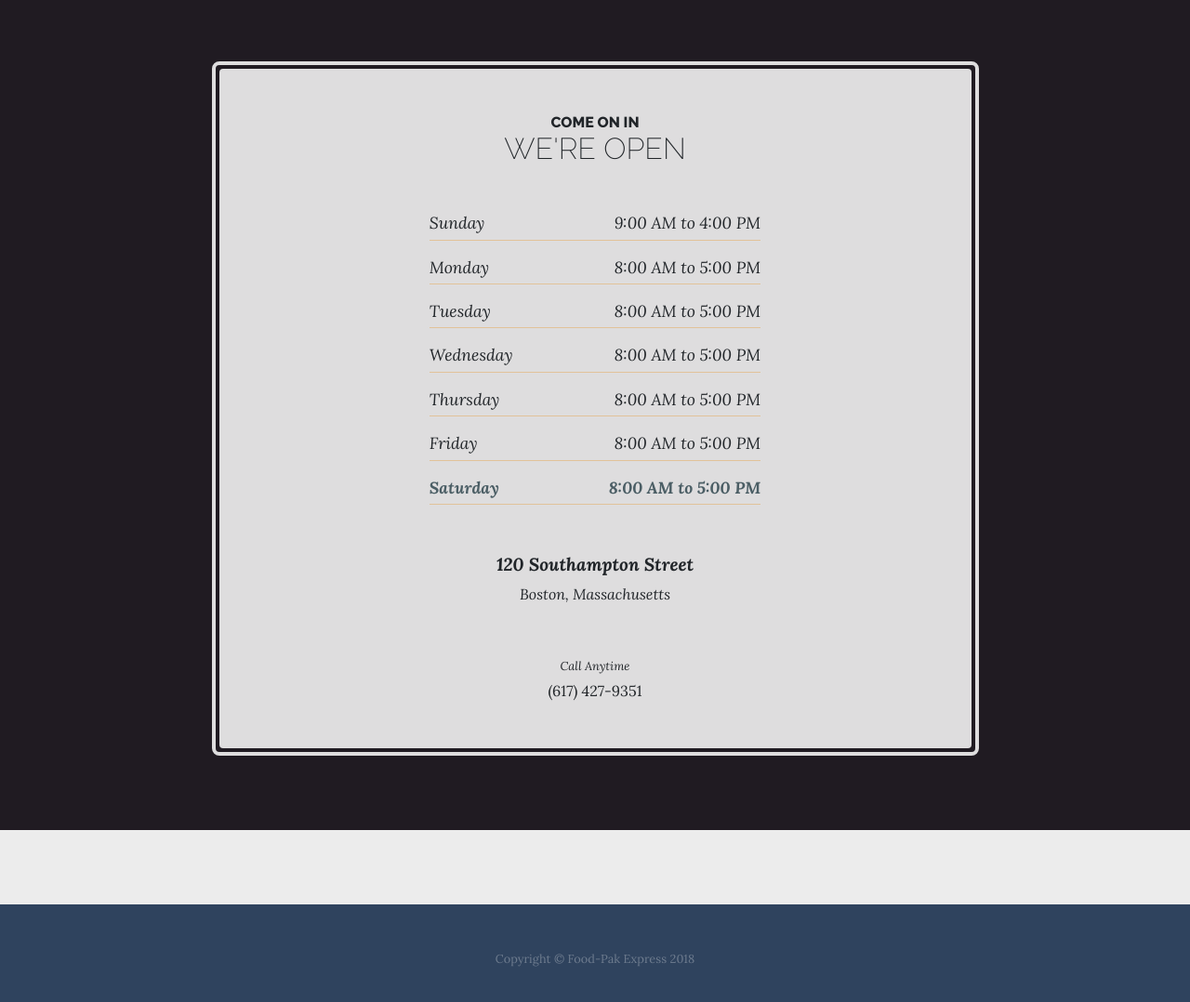
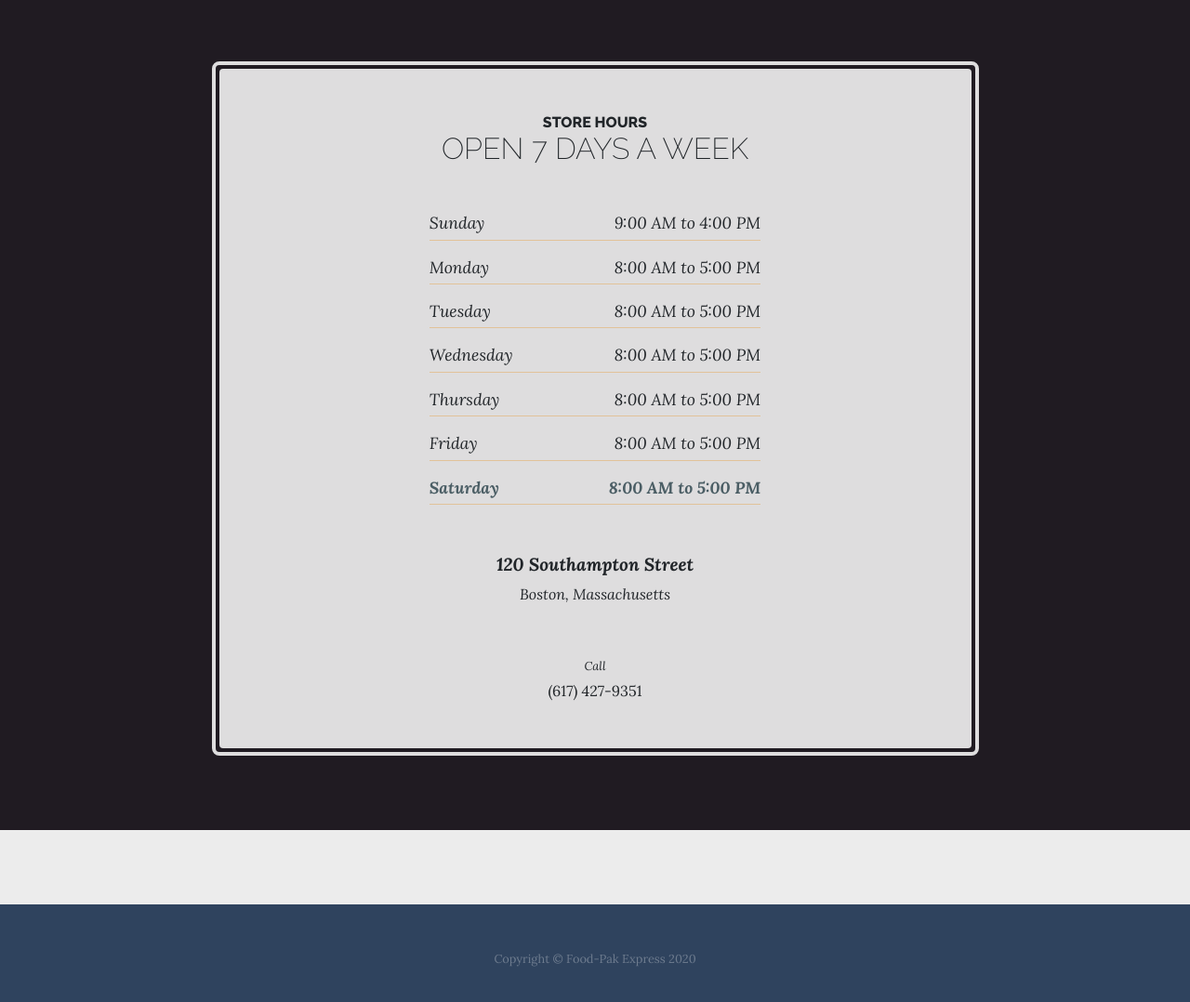
Before and after one commit to foodpakexpress/foodpakexpress.github.io, a website: page store.html in a window 1280 px wide. Shown: the part 480-1558 px from the top of the page at 93% size. Drawn offline with Linux system fonts and the light colour scheme.

Commit message:
Updated store info page

```diff
--- a/store.html
+++ b/store.html
@@ -62,8 +62,8 @@
           <div class="col-xl-9 mx-auto">
             <div class="cta-inner text-center rounded">
               <h2 class="section-heading mb-5">
-                <span class="section-heading-upper">Come On In</span>
-                <span class="section-heading-lower">We're Open</span>
+                <span class="section-heading-upper">Store Hours</span>
+                <span class="section-heading-lower">Open 7 days a week</span>
               </h2>
               <ul class="list-unstyled list-hours mb-5 text-left mx-auto">
                 <li class="list-unstyled-item list-hours-item d-flex">
@@ -104,7 +104,7 @@
               </p>
               <p class="mb-0">
                 <small>
-                  <em>Call Anytime</em>
+                  <em>Call</em>
                 </small>
                 <br>
                 (617) 427-9351
@@ -117,7 +117,7 @@
 
     <footer class="footer text-faded text-center py-5">
       <div class="container">
-        <p class="m-0 small">Copyright &copy; Food-Pak Express 2018</p>
+        <p class="m-0 small">Copyright &copy; Food-Pak Express 2020</p>
       </div>
     </footer>
 
```
